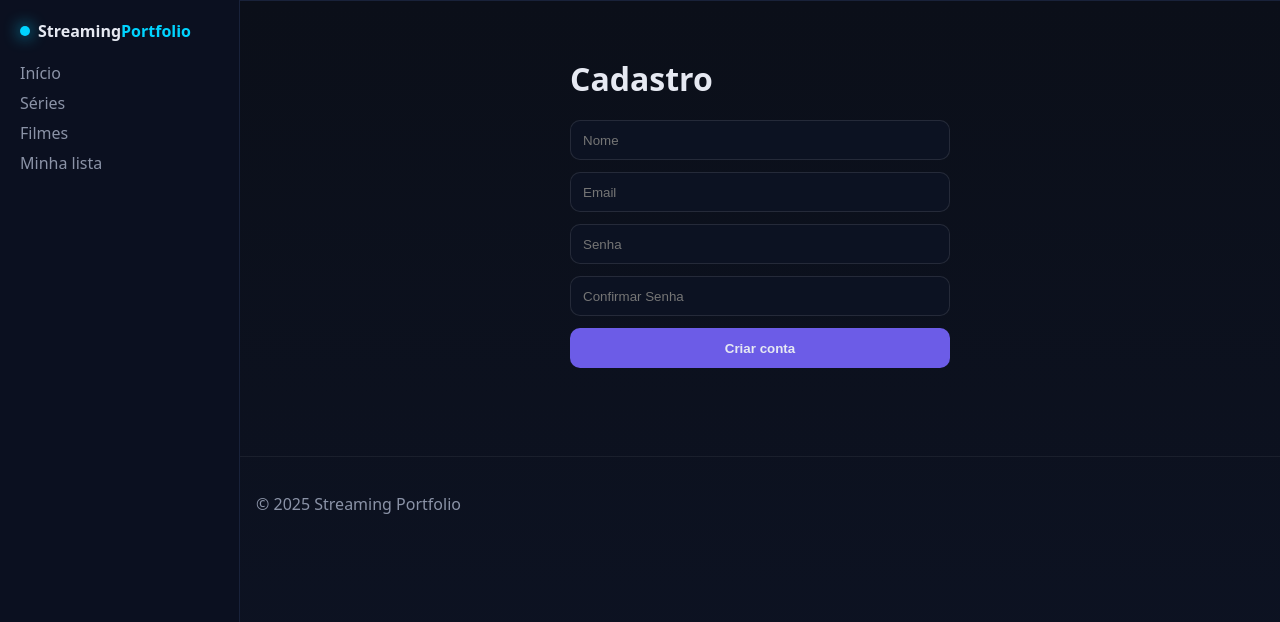
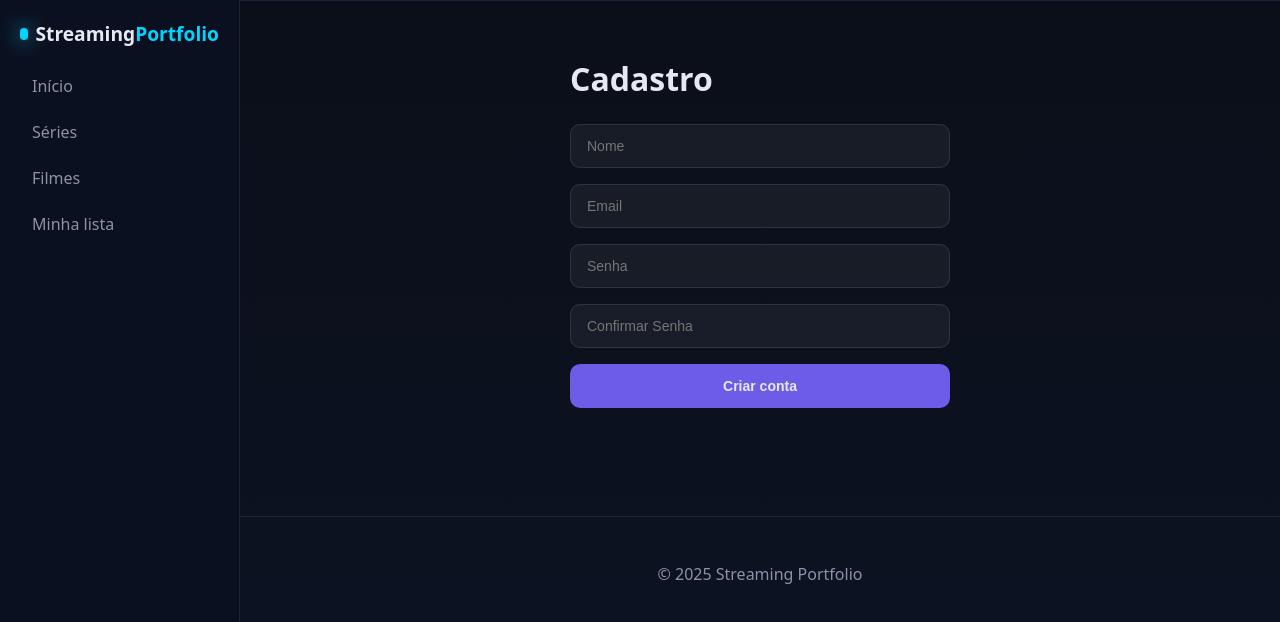
Before and after one commit to biagalindoo/streaming-portfolio, a React (Create React App) app in the folder streaming-portfolio-frontend/: page /signup in a window 1280 px wide. Shown: the top 622 px of the page. Built offline with nearby package versions, Linux system fonts and the light colour scheme.

Commit message:
style: update global styles and enhance component visuals with improved layouts, hover effects, and new elements

```diff
--- a/streaming-portfolio-frontend/src/styles.css
+++ b/streaming-portfolio-frontend/src/styles.css
@@ -26,40 +26,150 @@ a { color: inherit; text-decoration: none; }
 
 .header {
   position: sticky; top: 0; z-index: 10;
-  background: rgba(17, 23, 38, 0.75);
-  -webkit-backdrop-filter: blur(8px);
-  backdrop-filter: blur(8px);
-  border-bottom: 1px solid rgba(255,255,255,0.06);
+  background: rgba(17, 23, 38, 0.95);
+  -webkit-backdrop-filter: blur(12px);
+  backdrop-filter: blur(12px);
+  border-bottom: 1px solid rgba(255,255,255,0.08);
 }
 
-.brand { display: flex; align-items: center; gap: 10px; font-weight: 700; }
-.brand-dot { width: 10px; height: 10px; border-radius: 999px; background: var(--accent); box-shadow: 0 0 16px var(--accent); }
+.brand { display: flex; align-items: center; gap: 10px; font-weight: 700; font-size: 1.2rem; }
+.brand-dot { width: 12px; height: 12px; border-radius: 999px; background: var(--accent); box-shadow: 0 0 20px var(--accent); }
 
 .nav { display: flex; gap: 16px; align-items: center; }
-.nav a { color: var(--muted); }
-.nav a.active, .nav a:hover { color: var(--text); }
+.nav a {
+  color: var(--muted);
+  padding: 8px 12px;
+  border-radius: 8px;
+  transition: all 0.2s ease;
+  font-weight: 500;
+}
+.nav a.active, .nav a:hover {
+  color: var(--text);
+  background: rgba(255,255,255,0.05);
+}
 
-.grid { display: grid; gap: 16px; grid-template-columns: repeat(auto-fill, minmax(180px, 1fr)); }
+.grid { display: grid; gap: 20px; grid-template-columns: repeat(auto-fill, minmax(200px, 1fr)); }
 
-.card { background: #0e1424; border: 1px solid rgba(255,255,255,0.06); border-radius: 12px; overflow: hidden; transition: transform .2s ease, box-shadow .2s ease; }
-.card:hover { transform: translateY(-2px); box-shadow: 0 8px 24px rgba(0,0,0,0.35); }
-.card img { display: block; width: 100%; height: 270px; object-fit: cover; }
-.card-body { padding: 12px; }
-.card-title { font-size: 14px; margin: 0 0 6px; }
-.card-meta { font-size: 12px; color: var(--muted); }
+.card {
+  background: rgba(255,255,255,0.03);
+  border: 1px solid rgba(255,255,255,0.08);
+  border-radius: 12px;
+  overflow: hidden;
+  transition: all 0.3s ease;
+  position: relative;
+}
+.card:hover {
+  transform: translateY(-4px);
+  box-shadow: 0 12px 32px rgba(0,0,0,0.4);
+  border-color: rgba(255,255,255,0.15);
+}
+.card img { display: block; width: 100%; height: 300px; object-fit: cover; }
+.card-body { padding: 16px; }
+.card-title { font-size: 15px; margin: 0 0 8px; font-weight: 600; }
+.card-meta { font-size: 13px; color: var(--muted); line-height: 1.4; }
 
-.searchbar { display: flex; gap: 10px; margin: 16px 0 24px; }
-.input, input[type="text"], input[type="email"], input[type="password"], .button { height: 40px; border-radius: 10px; border: 1px solid rgba(255,255,255,0.1); background: #0c1222; color: var(--text); padding: 0 12px; }
-.button { background: var(--primary); border: none; font-weight: 600; cursor: pointer; }
-.button:hover { background: var(--primary-700); }
+.searchbar {
+  display: flex;
+  gap: 12px;
+  margin: 20px 0 30px;
+  align-items: center;
+}
+.input, input[type="text"], input[type="email"], input[type="password"], .button {
+  height: 44px;
+  border-radius: 10px;
+  border: 1px solid rgba(255,255,255,0.1);
+  background: rgba(255,255,255,0.05);
+  color: var(--text);
+  padding: 0 16px;
+  font-size: 14px;
+  transition: all 0.2s ease;
+}
+.input:focus, input[type="text"]:focus, input[type="email"]:focus, input[type="password"]:focus {
+  outline: none;
+  border-color: var(--accent);
+  background: rgba(255,255,255,0.08);
+}
+.button {
+  background: var(--primary);
+  border: none;
+  font-weight: 600;
+  cursor: pointer;
+  transition: all 0.2s ease;
+}
+.button:hover {
+  background: var(--primary-700);
+  transform: translateY(-1px);
+  box-shadow: 0 4px 12px rgba(108, 92, 231, 0.3);
+}
 
-.auth-form { max-width: 380px; margin: 32px auto; display: grid; gap: 12px; }
+.auth-form { max-width: 380px; margin: 32px auto; display: grid; gap: 16px; }
 .auth-form h1 { margin: 0 0 8px; }
 .error { color: #ff6b6b; }
 .success { color: #2fd27a; }
 
-.detail { display: grid; grid-template-columns: 260px 1fr; gap: 24px; }
-.poster { width: 100%; border-radius: 12px; border: 1px solid rgba(255,255,255,0.06); }
+.detail {
+  display: grid;
+  grid-template-columns: 300px 1fr;
+  gap: 32px;
+  align-items: start;
+}
+.poster {
+  width: 100%;
+  border-radius: 16px;
+  border: 1px solid rgba(255,255,255,0.1);
+  box-shadow: 0 8px 24px rgba(0,0,0,0.3);
+}
 .meta { color: var(--muted); }
 
-.footer { margin-top: 40px; padding: 20px 0; color: var(--muted); border-top: 1px solid rgba(255,255,255,0.06); }
+.footer {
+  margin-top: 60px;
+  padding: 30px 0;
+  color: var(--muted);
+  border-top: 1px solid rgba(255,255,255,0.08);
+  text-align: center;
+}
+
+/* Enhanced episode cards */
+.episode-card {
+  background: rgba(255,255,255,0.02);
+  border: 1px solid rgba(255,255,255,0.1);
+  border-radius: 12px;
+  overflow: hidden;
+  transition: all 0.3s ease;
+}
+
+.episode-card:hover {
+  transform: translateY(-2px);
+  box-shadow: 0 8px 24px rgba(0,0,0,0.3);
+  border-color: rgba(255,255,255,0.2);
+}
+
+/* Season headers */
+.season-header {
+  font-size: 1.5rem;
+  color: var(--accent);
+  border-bottom: 2px solid var(--accent);
+  padding-bottom: 8px;
+  margin-bottom: 20px;
+  display: inline-block;
+}
+
+/* User avatar */
+.user-avatar {
+  width: 40px;
+  height: 40px;
+  border-radius: 50%;
+  background: var(--primary);
+  display: flex;
+  align-items: center;
+  justify-content: center;
+  font-size: 16px;
+  font-weight: 600;
+  color: white;
+  transition: all 0.2s ease;
+}
+
+.user-avatar:hover {
+  transform: scale(1.05);
+  box-shadow: 0 4px 12px rgba(108, 92, 231, 0.3);
+}
```
